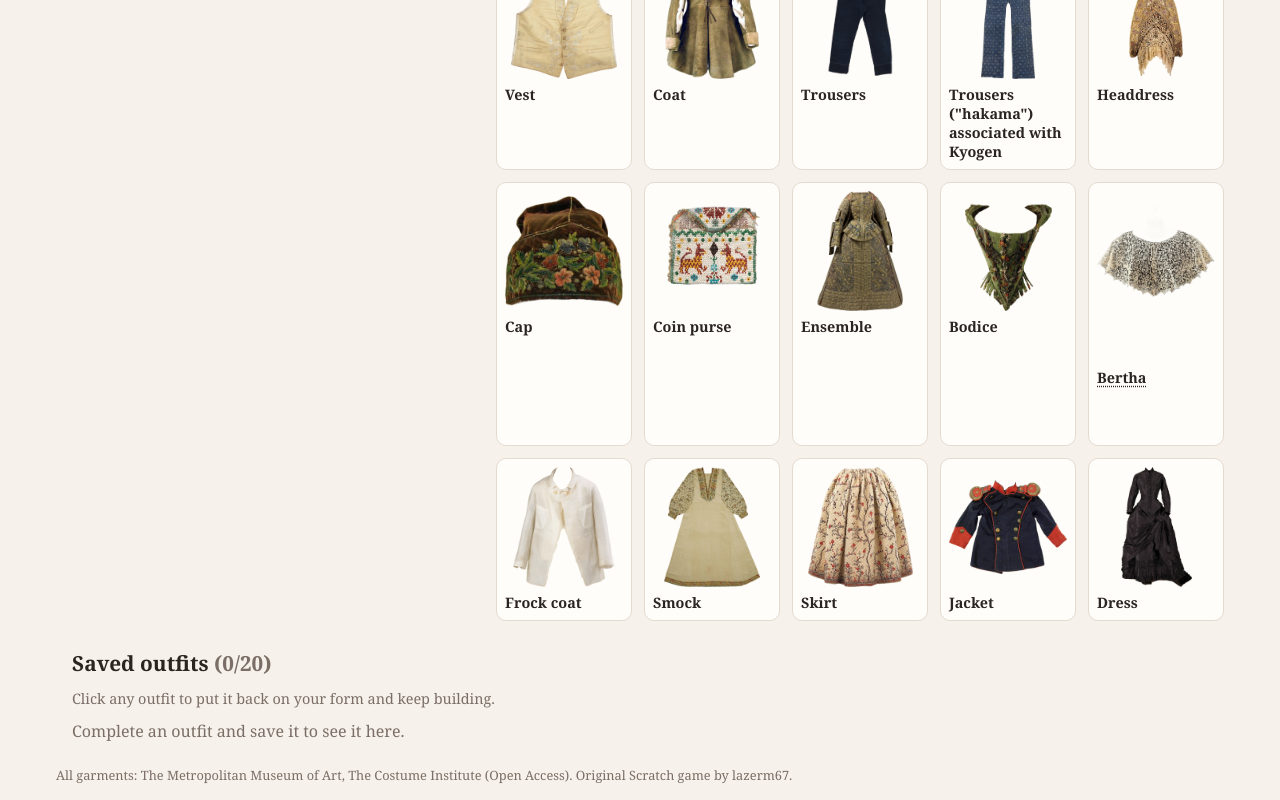
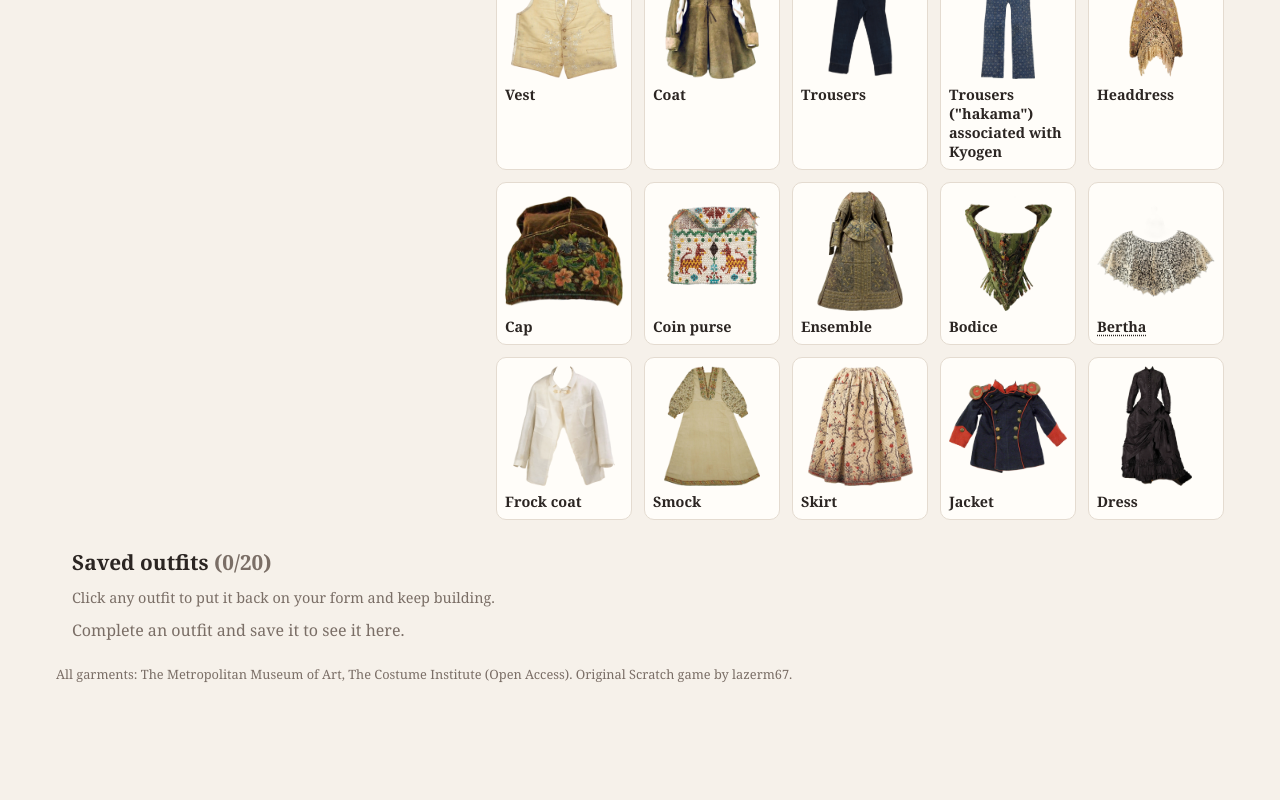
Before and after one commit to L67fr/Fashion-History-Game-, a React (Vite) app: page / in a window 1280 px wide. Shown: the part 919-1719 px from the top of the page. After the commit the page ends 1618 px from the top, so only its background shows below. Built offline with nearby package versions, Linux system fonts and the light colour scheme.

Commit message:
Stop the Bertha name button inheriting the grid tile height

```diff
--- a/src/styles.css
+++ b/src/styles.css
@@ -209,3 +209,6 @@ footer { margin-top: 24px; font-size: .8rem; color: var(--muted); }
 .grid li .name { position: static; }
 .grid .name .term-wrap { position: static; }
 .grid li:has(.term-def) { z-index: 30; }
+
+/* the term button inside a card name must not inherit the 120px grid tile button height */
+.grid .name .term { height: auto; display: inline; padding: 0; line-height: inherit; font: inherit; }
```
